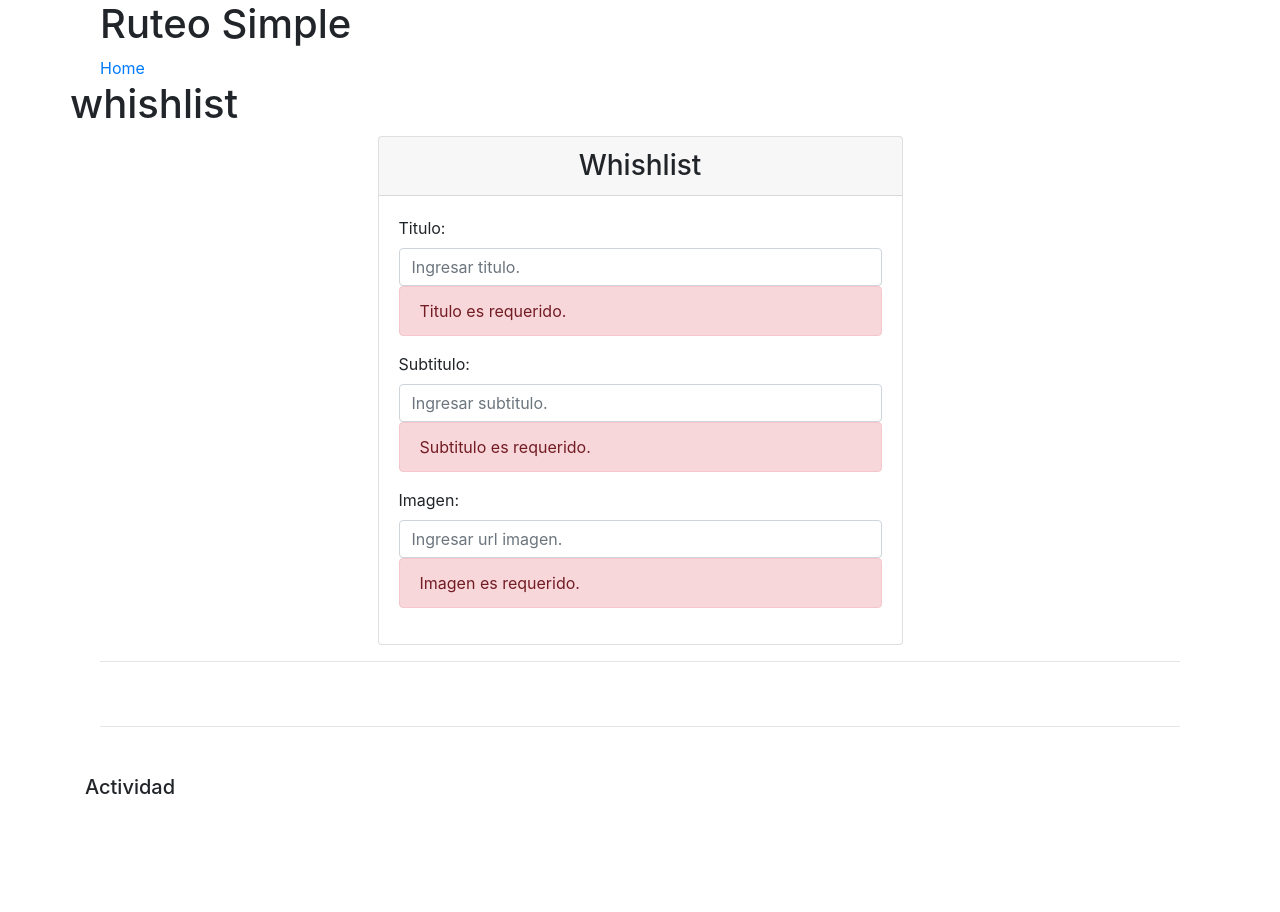
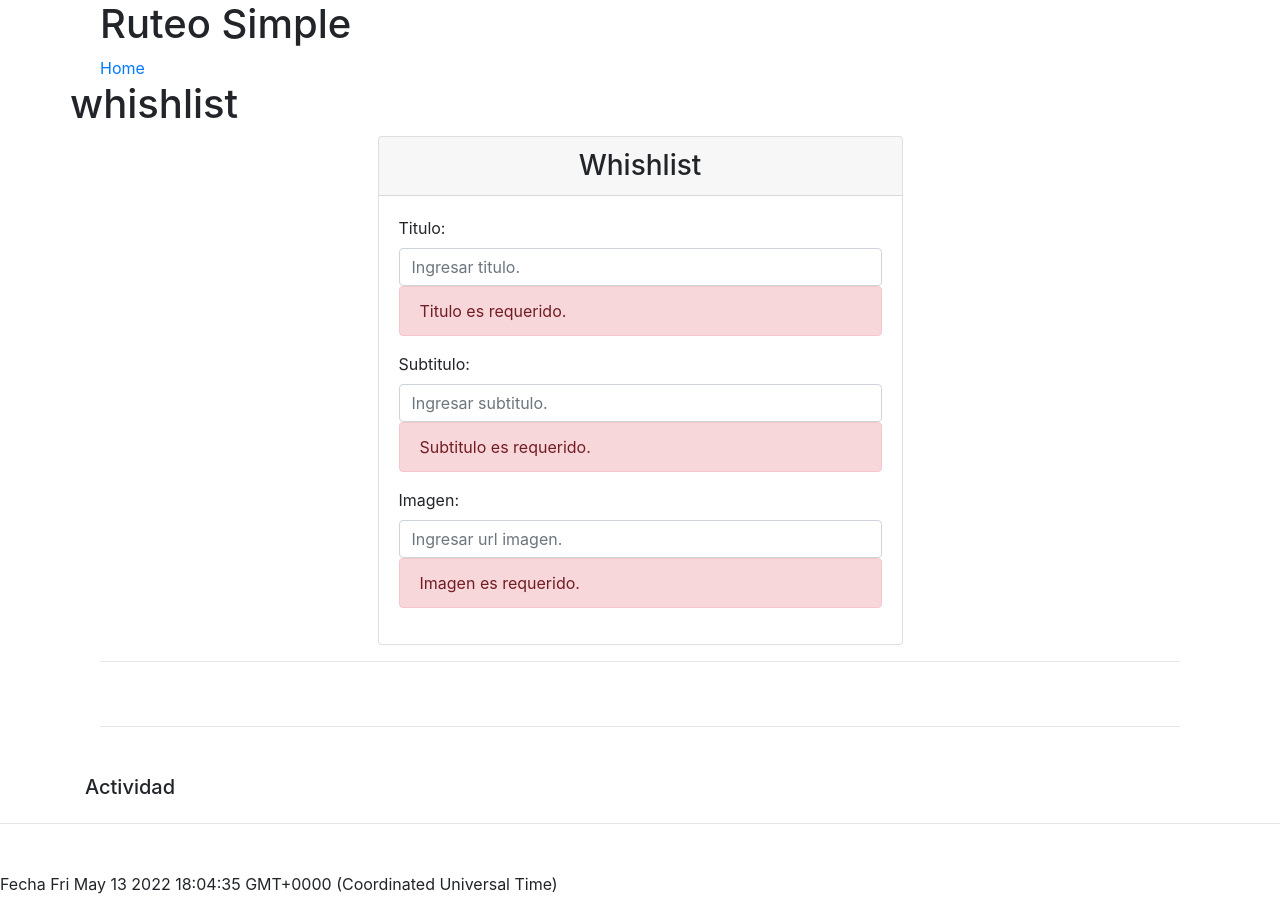
Before and after one commit to bcoroyg/angular-whishlist, an Angular app: page /home in a window 1280 px wide. Before the commit the page ends 807 px from the top, so only its background shows below. Built offline with nearby package versions, Linux system fonts and the light colour scheme.

Commit message:
Agregando la fecha y hora con Observable

```diff
--- a/src/app/app.component.html
+++ b/src/app/app.component.html
@@ -13,3 +13,6 @@
   <!-- <app-destino-viaje></app-destino-viaje> -->
   <router-outlet></router-outlet>
 </div>
+
+<hr class="mb-5">
+<p>Fecha {{time | async}}</p>
--- a/src/app/app.component.ts
+++ b/src/app/app.component.ts
@@ -1,4 +1,5 @@
 import { Component } from '@angular/core';
+import { Observable } from 'rxjs';
 
 @Component({
   selector: 'app-root',
@@ -7,4 +8,9 @@ import { Component } from '@angular/core';
 })
 export class AppComponent {
   title = 'whishlist';
+  time = new Observable(observer => {
+    setInterval(()=> {
+      return observer.next(new Date().toString())
+    }, 1000);
+  })
 }
```
